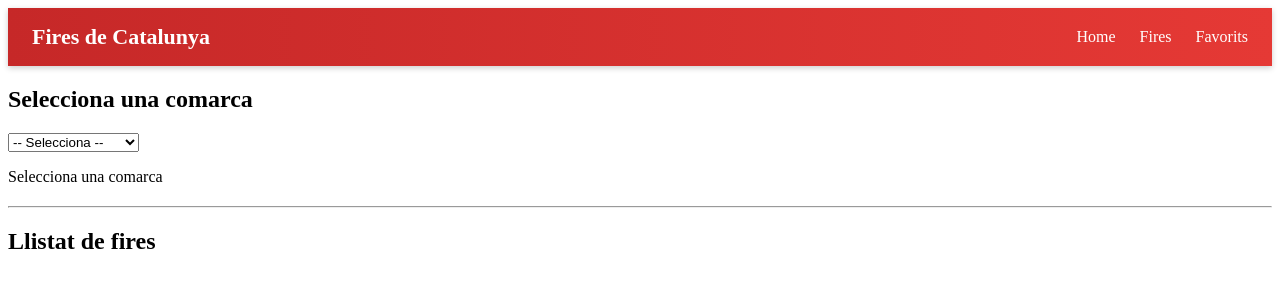
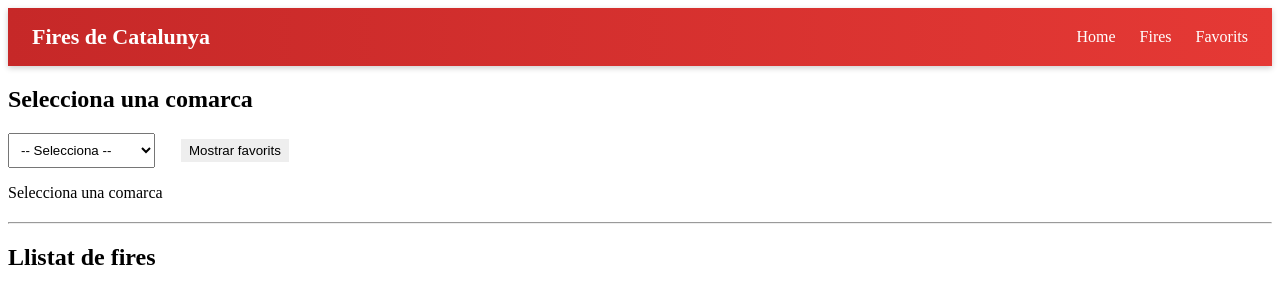
Before and after one commit to JohanStragus/fires-catalunya, an Angular app: page /fairs in a window 1280 px wide. Shown: the top 304 px of the page. Built offline with nearby package versions, Linux system fonts and the light colour scheme.

Commit message:
Sidebar de favoritos dinámico y mejoras visuales finales

```diff
--- /dev/null
+++ b/src/app/view/components/favorites-panel/favorites-panel.css
@@ -0,0 +1,68 @@
+/* Panel lateral completo */
+:host {
+    display: block;
+    width: 320px;
+    min-width: 320px;
+    height: calc(100vh - 100px);
+    padding: 20px;
+    background-color: #f8f8f8;
+    border-left: 2px solid #dcdcdc;
+    overflow-y: auto;
+    box-sizing: border-box;
+    position: sticky;
+    top: 20px;
+}
+
+/* Título */
+h3 {
+    margin-top: 0;
+    margin-bottom: 20px;
+    color: #c62828;
+    font-size: 28px;
+}
+
+/* Lista */
+ul {
+    list-style: none;
+    padding: 0;
+    margin: 0;
+}
+
+/* Cada favorito */
+li {
+    padding-bottom: 16px;
+    margin-bottom: 16px;
+    border-bottom: 1px solid #ddd;
+}
+
+/* Nombre de la feria */
+li strong {
+    display: block;
+    margin-bottom: 8px;
+    font-size: 18px;
+}
+
+/* Municipio */
+span {
+    display: inline-block;
+    margin-bottom: 8px;
+    color: #666;
+    font-size: 14px;
+}
+
+/* Botón */
+button {
+    margin-left: 0;
+    margin-top: 8px;
+    padding: 6px 10px;
+    border: none;
+    background-color: #eeeeee;
+    cursor: pointer;
+    border-radius: 6px;
+}
+
+/* Hover */
+button:hover {
+    background-color: #c62828;
+    color: white;
+}
--- /dev/null
+++ b/src/app/view/components/favorites-panel/favorites-panel.html
@@ -0,0 +1,26 @@
+<h3>Favorits</h3>
+
+<!-- Si no hay favoritos -->
+@if (favoriteFairs.length === 0) {
+<p>No hi ha favorits.</p>
+}
+
+<!-- Si hay favoritos -->
+@if (favoriteFairs.length > 0) {
+<ul>
+    <!-- Recorremos la lista de favoritos -->
+    @for (fair of favoriteFairs; track fair.activityId) {
+    <li>
+        <!-- Mostramos la información de la feria favorita -->
+        <strong>{{ fair.activityName }}</strong>
+        <br>
+        <span>{{ fair.municipalityName }}</span>
+
+        <!-- Botón para eliminar de favoritos -->
+        <button (click)="removeFavorite(fair)">
+            Eliminar
+        </button>
+    </li>
+    }
+</ul>
+}
--- /dev/null
+++ b/src/app/view/components/favorites-panel/favorites-panel.ts
@@ -0,0 +1,44 @@
+import { Component } from '@angular/core';
+
+@Component({
+  selector: 'app-favorites-panel',
+  imports: [],
+  templateUrl: './favorites-panel.html',
+  styleUrl: './favorites-panel.css',
+})
+export class FavoritesPanel {
+  // Lista de favoritos guardados
+  favoriteFairs: any[] = this.getFavorites();
+
+  // Obtener favoritos del LocalStorage
+  getFavorites() {
+    const data = localStorage.getItem('favorites');
+
+    // si hay datos
+    if (data) {
+      // Parsear y devolver el array de favoritos
+      return JSON.parse(data);
+    }
+    // Si no hay datos
+    else {
+      // Devolver un array vacío
+      return [];
+    }
+  }
+
+  // Ejecuta cuando Angular detecta cambios
+  ngDoCheck() {
+    this.favoriteFairs = this.getFavorites();
+  }
+
+  // Eliminar una feria de favoritos
+  removeFavorite(fair: any) {
+    // Filtrar la lista de favoritos para eliminar la feria seleccionada
+    this.favoriteFairs = this.favoriteFairs.filter(
+      favorite => favorite.activityId !== fair.activityId
+    );
+
+    // Guardar la lista actualizada en LocalStorage
+    localStorage.setItem('favorites', JSON.stringify(this.favoriteFairs));
+  }
+}
--- a/src/app/view/pages/fairs/fairs.css
+++ b/src/app/view/pages/fairs/fairs.css
@@ -15,7 +15,7 @@ li:hover {
     color: #c62828;
 }
 
-/* Botón de favoritos */
+/* Botones */
 button {
     margin-left: 10px;
     padding: 4px 8px;
@@ -40,3 +40,28 @@ hr {
 h2 {
     margin-top: 20px;
 }
+
+/* Estructura general de la página */
+.fairs-page {
+    display: flex;
+    align-items: flex-start;
+    gap: 20px;
+}
+
+/* Contenido principal */
+.fairs-content {
+    flex: 1;
+}
+
+/* Zona superior con selector y botón */
+.top-controls {
+    display: flex;
+    align-items: center;
+    gap: 16px;
+    margin: 12px 0;
+}
+
+/* Selector */
+select {
+    padding: 8px;
+}
--- a/src/app/view/pages/fairs/fairs.html
+++ b/src/app/view/pages/fairs/fairs.html
@@ -1,4 +1,12 @@
+<div class="fairs-page">
+
+    <!-- Contenido principal -->
+    <div class="fairs-content">
+
         <h2>Selecciona una comarca</h2>
+
+        <!-- Zona del selector y botón de favoritos -->
+        <div class="top-controls">
 
             <!-- El selector de comarcas -->
             <select #selector (change)="selectRegion(selector.value)">
@@ -11,6 +19,22 @@
                 </option>
                 }
             </select>
+
+            <!-- Botón para mostrar u ocultar el panel de favoritos -->
+            <button (click)="toggleFavoritesPanel()">
+                <!-- Si el panel de favoritos está visible-->
+                @if (showFavoritesPanel) {
+                <!-- Botón para ocultar el panel de favoritos -->
+                Amagar favorits
+                }
+                <!-- Si el panel de favoritos no está visible -->
+                @else {
+                <!-- Botón para mostrar el panel de favoritos -->
+                Mostrar favorits
+                }
+            </button>
+
+        </div>
 
         <!-- Si no se ha seleccionado una comarca, muestra un mensaje -->
         @if (!selectedRegion) {
@@ -30,3 +54,12 @@
             (favoriteClicked)="toggleFavorite(fair)">
         </app-fair-card>
         }
+
+    </div>
+
+    <!-- Panel lateral de favoritos -->
+    @if (showFavoritesPanel) {
+    <app-favorites-panel></app-favorites-panel>
+    }
+
+</div>
--- a/src/app/view/pages/fairs/fairs.ts
+++ b/src/app/view/pages/fairs/fairs.ts
@@ -1,10 +1,11 @@
 import { Component } from '@angular/core';
 import { fairs } from '../../../model/fairs';
 import { FairCard } from '../../components/fair-card/fair-card';
+import { FavoritesPanel } from '../../components/favorites-panel/favorites-panel';
 
 @Component({
   selector: 'app-fairs',
-  imports: [FairCard],
+  imports: [FairCard, FavoritesPanel],
   templateUrl: './fairs.html',
   styleUrl: './fairs.css',
 })
@@ -20,6 +21,9 @@ export class Fairs {
 
   // Lista de ferias filtradas según la comarca seleccionada
   filteredFairs: any[] = [];
+
+  // Controla si el panel lateral está visible
+  showFavoritesPanel: boolean = false;
 
   ///////////////////////////// MÉTODOS /////////////////////////////
 
@@ -90,4 +94,9 @@ export class Fairs {
     // Guardar la lista actualizada de favoritos en LocalStorage
     localStorage.setItem('favorites', JSON.stringify(favorites));
   }
+
+  // 5. Mostrar u ocultar el panel lateral de favoritos
+  toggleFavoritesPanel() {
+    this.showFavoritesPanel = !this.showFavoritesPanel;
+  }
 }
```
Also changed, not shown: 1 other file (tests, documents, lock files or other folders). Lines whose indentation alone changed are shown as unchanged.
